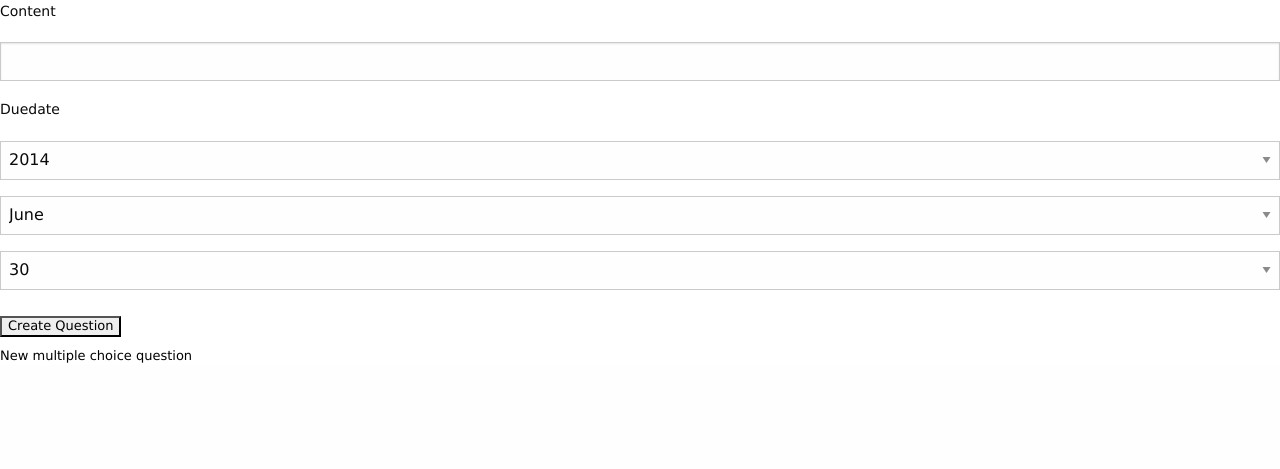
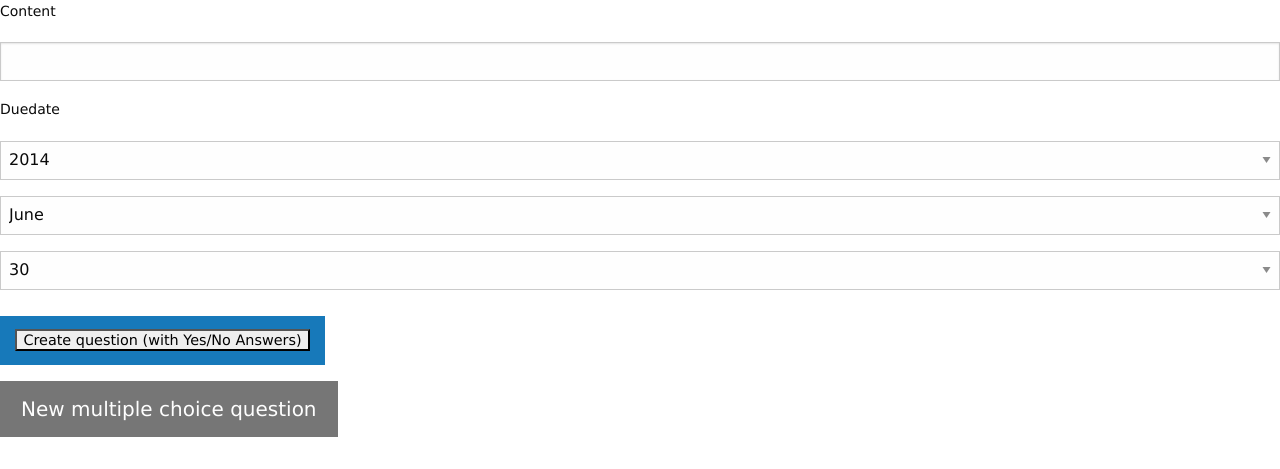
Before and after one commit to therufs/loopoll, a Rails app: page /questions in a window 1280 px wide. Shown: the part 666-1135 px from the top of the page. Before the commit the page ends 1029 px from the top, so only its background shows below. Run offline with Rails 7, Linux system fonts and the light colour scheme; a user stored in the database is signed in; data comes from the database, SQL or seed files in the repository; style sheets or scripts are compiled from the project's sources; some libraries are stand-ins or nearby versions.

Commit message:
Added style to question show and question new

```diff
--- a/app/assets/stylesheets/application.css
+++ b/app/assets/stylesheets/application.css
@@ -15,3 +15,7 @@
  *= require foundation_and_overrides
 
  */
+
+.card {
+  text-align: center;
+}
--- a/app/views/questions/_form.html.erb
+++ b/app/views/questions/_form.html.erb
@@ -1,3 +1,4 @@
+<div class="row">
   <%= form_for(@question) do |f| %>
     <% if @question.errors.any? %>
       <div id="error_explanation">
@@ -11,19 +12,18 @@
       </div>
     <% end %>
 
-  <div class="field">
+    <div class="field large-6 columns">
        <%= f.label :content %><br>
        <%= f.text_field :content %>
     </div>
 
-  <div class="field">
+    <div class="field large-2 columns">
        <%= f.label :duedate %><br>
        <%= f.date_select :duedate, default: Date.tomorrow  %>
     </div>
 
     <div>
       <%= f.fields_for :answers do |ff| %>
-
         <%= ff.hidden_field :content, value: "Yes" %>
       <% end %>
     </div>
@@ -32,7 +32,8 @@
       <% ff.hidden_field :content, value: "No" %>
     <% end %>
 
-  <div class="actions">
-    <%= f.submit %>
+    <div class='button regular large-2 columns'>
+      <%= f.submit "Create question (with Yes/No Answers)"%>
     </div>
   <% end %>
+</div>
--- a/app/views/questions/index.html.erb
+++ b/app/views/questions/index.html.erb
@@ -1,4 +1,7 @@
+<div class="container">
+  <div class="row">
     <h1>Listing questions</h1>
+    <div class="large-4 columns">
 
       <!-- Latest questions created by the current_user, left at top -->
       <!-- link to all questions created -->
@@ -11,7 +14,7 @@
 
       <!-- field to create a new Yes/No question or a button for a Multiple Choice one -->
 
-<div class="large-5 columns left">
+
         <table>
           <thead>
             <tr>
@@ -33,7 +36,8 @@
         </table>
       </div>
 
-<div class="large-5 columns left">
+
+      <div class="large-4 columns">
         <table>
           <thead>
             <tr>
@@ -50,7 +54,7 @@
         </table>
       </div>
 
-<div class="columns-5 large right">
+      <div class="columns-4 large">
         <table>
           <thead>
             <tr>
@@ -73,6 +77,10 @@
         </table>
       </div>
 
+      <p>
       <%= render 'form' %>
 
-<%= link_to 'New multiple choice question', new_question_path %>
+      <%= link_to 'New multiple choice question', new_question_path, class: "button secondary columns-2 large" %>
+    </p>
+  </div>
+</div>
--- a/app/views/questions/new.html.erb
+++ b/app/views/questions/new.html.erb
@@ -1,4 +1,8 @@
-<h1>New question</h1>
+<div class="row">
+  <div class="large-8 columns">
+    <h1>New Multiple Choice Question</h1>
+  </div>
+</div>
 
 <%= render 'form2' %>
 
```
Also changed, not shown: app/helpers/application_helper.rb (+9 -0 lines), app/views/questions/_form2.html.erb (+5 -3 lines), app/views/questions/show.html.erb (+23 -4 lines), 7 other files. Lines whose indentation alone changed are shown as unchanged.
